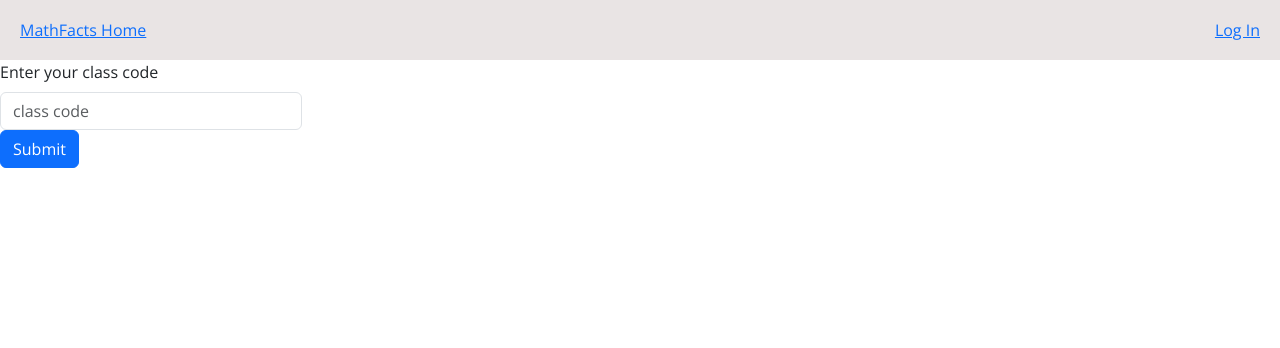
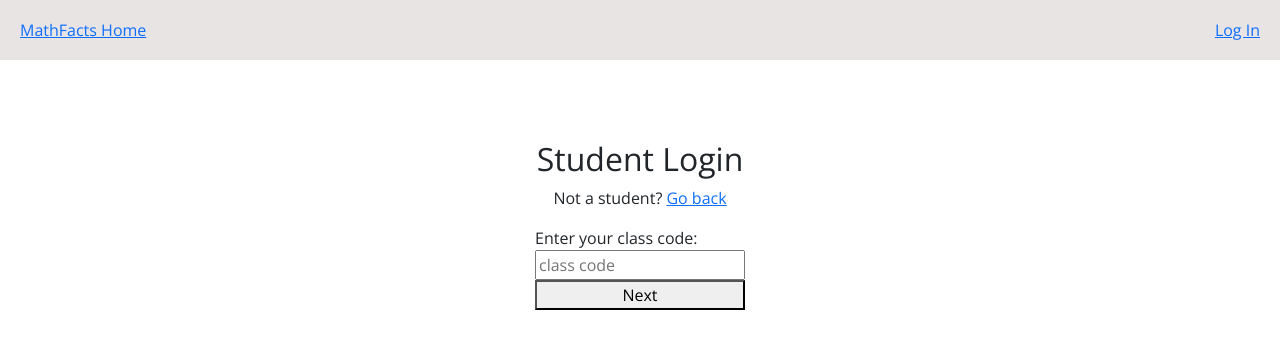
Before and after one commit to tielarose/factswise-app, a React (Vite) app in the folder frontend/: page /student/login in a window 1280 px wide. Shown: the top 348 px of the page. Built offline with nearby package versions, Linux system fonts and the light colour scheme.

Commit message:
Refactor StudentLogin component without react bootstrap

```diff
--- /dev/null
+++ b/frontend/src/StudentLogin.css
@@ -0,0 +1,12 @@
+.StudentLogin {
+  height: calc(100vh - 60px);
+  display: flex;
+  flex-direction: column;
+  align-items: center;
+  padding-top: 80px;
+}
+
+.StudentLogin-form {
+  display: flex;
+  flex-direction: column;
+}
--- a/frontend/src/StudentLogin.jsx
+++ b/frontend/src/StudentLogin.jsx
@@ -1,47 +1,40 @@
-import React, { useState, useEffect } from "react";
-import Form from "react-bootstrap/Form";
-import Row from "react-bootstrap/Row";
-import Col from "react-bootstrap/Col";
-import Button from "react-bootstrap/Button";
+import React, { useState } from "react";
+import "./StudentLogin.css";
 
 export default function StudentLogin() {
-  const [studentClassCode, setStudentClassCode] = useState("");
+  const [studentClassroomCode, setStudentClassroomCode] = useState("");
 
   function handleSubmit(evt) {
     evt.preventDefault();
 
-    fetch(`/api/student/login/${studentClassCode}`)
+    fetch(`/api/student/login/${studentClassroomCode}`)
       .then((response) => response.json())
-      .then((result) => console.log(result));
-
-    // useEffect.(() => {
-    //   fetch(`/api/student/login/${studentClassCode}`)
-    // .then((response) =>
-    //   response.json())
-    //     .then((result) => console.log(result))
-    // })
+      .then((data) => console.log(data));
   }
 
   return (
-    <>
-      <Form onSubmit={handleSubmit}>
-        <Row>
-          <Col md={3}>
-            <Form.Group controlId="student_class_code">
-              <Form.Label>Enter your class code</Form.Label>
-              <Form.Control
-                type="text"
-                placeholder="class code"
-                value={studentClassCode}
-                onChange={(evt) => setStudentClassCode(evt.target.value)}
-              />
-            </Form.Group>
-            <Button variant="primary" type="submit">
-              Submit
-            </Button>
-          </Col>
-        </Row>
-      </Form>
-    </>
+    <div className="StudentLogin">
+      <h2>Student Login</h2>
+      <p>
+        Not a student? <a href="/">Go back</a>
+      </p>
+      <div>
+        <form className="StudentLogin-form" onSubmit={handleSubmit}>
+          <label htmlFor="StudentLogin-classroom-code">
+            Enter your class code:
+          </label>
+          <input
+            type="text"
+            placeholder="class code"
+            value={studentClassroomCode}
+            onChange={(evt) => setStudentClassroomCode(evt.target.value)}
+            name="StudentLogin-classroom-code"
+            id="StudentLogin-classroom-code"
+            required
+          />
+          <button>Next</button>
+        </form>
+      </div>
+    </div>
   );
 }
```
